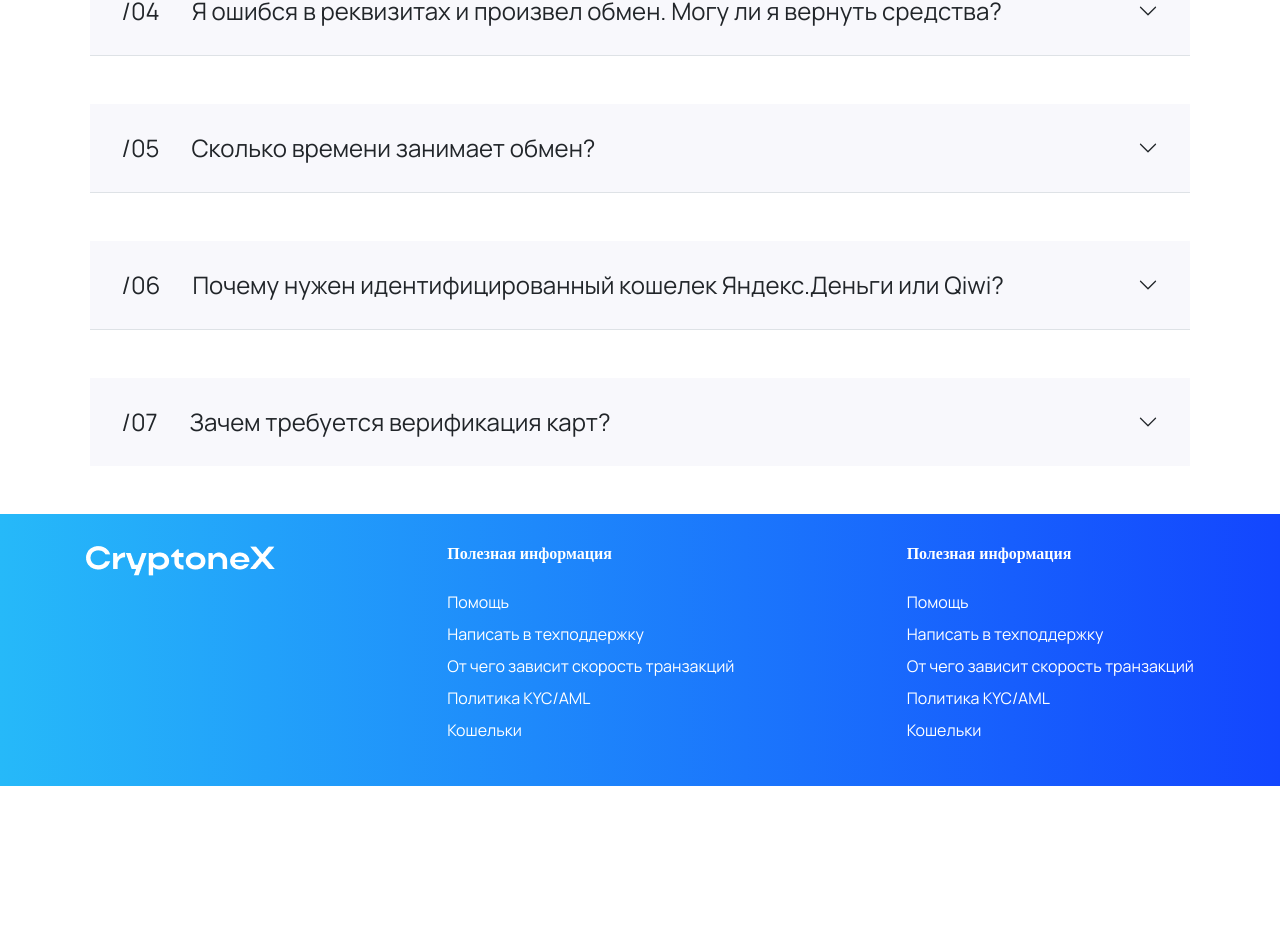
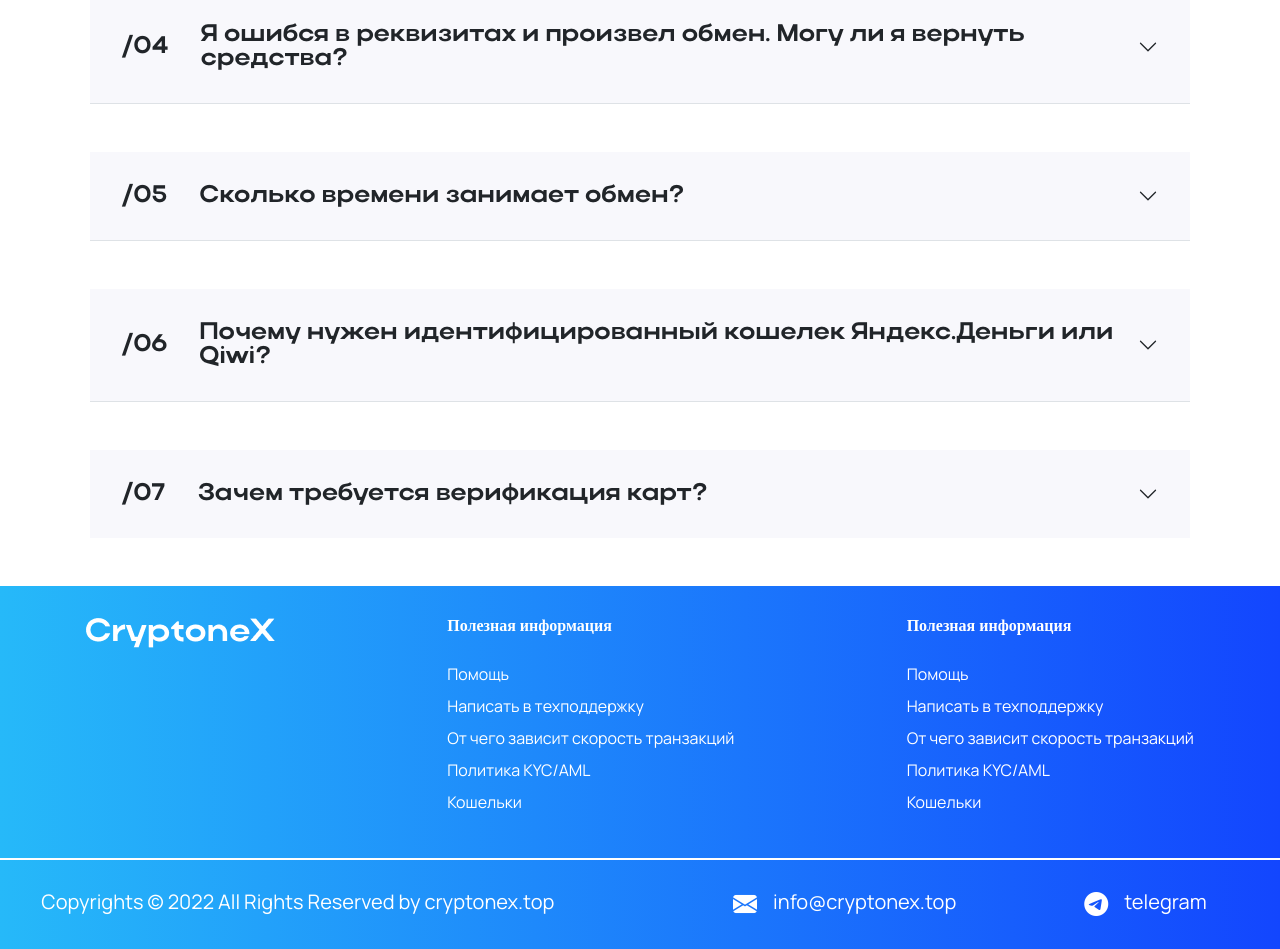
Before and after one commit to MasterAli6969/tonex-react-project, a React (Create React App) app: page /faq in a window 1280 px wide. Shown: the part 1104-2053 px from the top of the page. Before the commit the page ends 1890 px from the top, so only its background shows below. Built offline with nearby package versions, Linux system fonts and the light colour scheme.

Commit message:
рефакторинг кода, подтягивание шрифтов, сейчас производиться тонкая подгонка деталей

```diff
--- a/src/App.css
+++ b/src/App.css
@@ -25,7 +25,6 @@ h1 {
 }
 
 h4,
-h2,
 p {
   font-family: 'Manrope', sans-serif;
 }
@@ -33,10 +32,11 @@ p {
 h4 {
   color: black;
   font-size: 1.75rem;
-  font-weight: 500;
+  font-weight: 600;
 }
 
 h2 {
+  font-family: 'Actay Wide', sans-serif;
   color: #2752e7;
   font-weight: 500;
   font-size: 3.4rem;
--- a/src/components/common/footer/Footer.jsx
+++ b/src/components/common/footer/Footer.jsx
@@ -5,6 +5,7 @@ function Footer() {
     <>
       <div className="col-12">
         <div className={styles.div}>
+          <div className={styles.sub_div}>
             <div>
               <img src={CryptoneXNavLogoWhite} />
             </div>
@@ -53,6 +54,23 @@ function Footer() {
               </ul>
             </div>
           </div>
+          <div className={styles.line} />
+          <div className={styles.sub_div}>
+            <div>
+              <p>Copyrights © 2022 All Rights Reserved by cryptonex.top</p>
+            </div>
+            <div className={styles.media_links}>
+              <div>
+                <i className="bi bi-envelope-fill"></i>
+                <p>info@cryptonex.top</p>
+              </div>
+              <div>
+                <i className="bi bi-telegram" />
+                <p>telegram</p>
+              </div>
+            </div>
+          </div>
+        </div>
       </div>
     </>
   );
--- a/src/components/common/footer/footer.module.scss
+++ b/src/components/common/footer/footer.module.scss
@@ -1,9 +1,10 @@
 .div {
+  background: linear-gradient(to right, #26b9f9, #1346fe);
+  .sub_div {
     display: flex;
     flex-wrap: wrap;
     justify-content: space-around;
     color: white;
-  background: linear-gradient(to right, #26b9f9, #1346fe);
     padding: 2rem 0 2rem 0;
     .div_footer_link {
       h6 {
@@ -16,4 +17,23 @@
         margin-bottom: 1rem;
       }
     }
+    .media_links {
+      display: flex;
+      > div {
+        display: flex;
+        font-size: 0.8rem;
+        margin: 0 2rem 0 6rem;
+        i {
+          font-size: 1.5rem;
+          margin-right: 1rem;
         }
+      }
+    }
+  }
+
+  .line {
+    width: 100%;
+    height: 2px;
+    background-color: white;
+  }
+}
--- a/src/components/common/table-sidebar/table_sidebar.module.scss
+++ b/src/components/common/table-sidebar/table_sidebar.module.scss
@@ -9,12 +9,12 @@
   }
   ul {
     .li_item {
-      margin-right: 3rem;
+      margin-right: 7rem;
       div {
         display: flex;
         align-items: center;
         cursor: pointer;
-        padding: 1rem 0 1rem 1rem;
+        padding: 1.5rem 0 1.5rem 1rem;
         img {
           margin-right: 1rem;
         }
@@ -23,6 +23,7 @@
     ._li_item_active {
       border-radius: 0 10px 10px 0;
       background-color: #2752e7;
+      color: white;
     }
   }
 }
--- a/src/components/pages/home/feedback-slider/FeedbackSlider.jsx
+++ b/src/components/pages/home/feedback-slider/FeedbackSlider.jsx
@@ -4,8 +4,8 @@ function FeedbackSlider() {
   return (
     <>
       <div className="col-12 mt-5 mb-5">
-        <div className="container flex-wrap mb-5">
-          <h3 className="fw-bolder">Отзывы о нас</h3>
+        <div className="">
+          <h2 className="fw-bolder">Отзывы о нас</h2>
         </div>
         <div
           id="carouselExampleDark1"
@@ -93,11 +93,8 @@ function FeedbackSlider() {
           </button>
         </div>
         <div className="container d-flex justify-content-around flex-wrap">
-          <a
-            href="/"
-            className="btn btn-light btn-lg rounded-5 accent-colors text-accent-colors"
-          >
-            Читать другие отзывы
+          <a href="/" className="btn btn-primary btn-lg rounded-5">
+            Посмотреть все отзывы на bestchange.ru
           </a>
         </div>
       </div>
--- a/src/components/pages/home/feedback-slider/feedback_slider.module.scss
+++ b/src/components/pages/home/feedback-slider/feedback_slider.module.scss
@@ -15,10 +15,7 @@
       justify-content: space-between;
       align-items: center;
       margin-bottom: 2rem;
-      h3 {
-        font-size: 1.5rem;
-        font-weight: 700;
-      }
+
       p {
         font-size: 0.75rem;
       }
--- a/src/components/pages/home/tablets/Tablets.jsx
+++ b/src/components/pages/home/tablets/Tablets.jsx
@@ -13,12 +13,12 @@ function Tablets() {
         </div>
       </div>
       <div className={styles.div_title}>
-        <p>Продажа криптовалюты</p>
+        <h4>Продажа криптовалюты</h4>
       </div>
       <TableSidebar />
       <CourseTable />
       <div className={styles.div_title}>
-        <p>Покупка Криптовалюты</p>
+        <h4>Покупка Криптовалюты</h4>
       </div>
       <TableSidebar />
       <CourseTable />
--- a/src/components/pages/home/tabs/tabs.module.scss
+++ b/src/components/pages/home/tabs/tabs.module.scss
@@ -12,8 +12,8 @@
     padding-top: 8rem;
     padding-bottom: 8rem;
     div {
-      width: 21.8rem;
-      min-height: 7.1rem;
+      width: 24.8rem;
+      min-height: 115px;
       display: flex;
       align-items: center;
       background-image: linear-gradient(to right, #26b9f9, #2752e7);
--- a/src/components/pages/home/why-we/why_we.module.scss
+++ b/src/components/pages/home/why-we/why_we.module.scss
@@ -59,8 +59,6 @@
   }
 
   .title {
-    font-size: 2rem;
-    font-weight: 500;
     margin: 2rem 0 2rem 2rem;
   }
 
--- a/src/components/pages/regulations/Regulations.jsx
+++ b/src/components/pages/regulations/Regulations.jsx
@@ -11,7 +11,7 @@ function Regulations() {
           <div className="col-12">
             <div className={styles.div_title}>
               <h1>
-                Регламент создания и <br /> обработки заявок{" "}
+                Регламент создания <br /> и обработки заявок{" "}
               </h1>
             </div>
             {regulationsData.length !== 0 &&
@@ -29,7 +29,11 @@ function Regulations() {
                           item.itemsOl.map((subItem) => {
                             return (
                               <li key={subItem.id}>
-                                <p>{subItem.text}</p>
+                                <p
+                                  dangerouslySetInnerHTML={{
+                                    __html: subItem.text,
+                                  }}
+                                ></p>
                               </li>
                             );
                           })}
@@ -39,7 +43,13 @@ function Regulations() {
                           item.itemsUl.map((subItem) => {
                             return (
                               <li key={subItem.id}>
-                                {subItem.title && <h4>{subItem.title}</h4>}
+                                {subItem.title && (
+                                  <h4
+                                    dangerouslySetInnerHTML={{
+                                      __html: subItem.title,
+                                    }}
+                                  ></h4>
+                                )}
                                 <p>{subItem.text}</p>
                               </li>
                             );
--- a/src/components/pages/regulations/data.js
+++ b/src/components/pages/regulations/data.js
@@ -6,7 +6,7 @@ export const regulationsData = [
     itemsOl: [
       {
         id: 1,
-        text: "Заявка создается только на сайте по адресу cryptonex.top.",
+        text: "Заявка создается только на сайте по адресу <a href='/regulations'>cryptonex.top</a>",
       },
       {
         id: 2,
@@ -80,7 +80,7 @@ export const regulationsData = [
       {
         id: 3,
         title:
-          "В случае возникновения форс-мажорных обстоятельств: блокировки счетов, кошельков, задержки платежей и т.д. клиент может обратить в чат сервиса Cryptonex или по электронной почте - info@cryptonex.top.",
+          "В случае возникновения форс-мажорных обстоятельств: блокировки счетов, кошельков, задержки платежей и т.д. клиент может обратить в чат сервиса Cryptonex или по электронной почте - <a href='/regulations'>info@cryptonex.top.</a>",
         text: "Обработка заявок происходит согласно расписанию работы технической поддержки.",
       },
     ],
--- a/src/components/pages/regulations/regulations.module.scss
+++ b/src/components/pages/regulations/regulations.module.scss
@@ -14,8 +14,7 @@
     padding: 2rem 3rem 2rem 3rem;
     margin-bottom: 5rem;
     div:first-child {
-      h1,
-      h4 {
+      h1 {
         font-size: 2rem;
         margin-bottom: 1rem;
         font-weight: 500;
@@ -23,17 +22,22 @@
     }
     div:last-child {
       max-width: 56.5rem;
-      ol li,
+      ol,
+      ul {
+        a {
+          color: #1a6dfd;
+        }
+      }
+      ul ol li,
       ul li {
         margin-bottom: 3rem;
-        font-size: 1.25rem;
       }
-      ul li h1 {
-        font-weight: 500;
+      ul li h4 {
         margin-bottom: 1rem;
       }
       p {
         font-size: 1.25rem;
+        line-height: 1.3rem;
         margin-bottom: 3rem;
       }
     }
```
Lines whose indentation alone changed are shown as unchanged.
